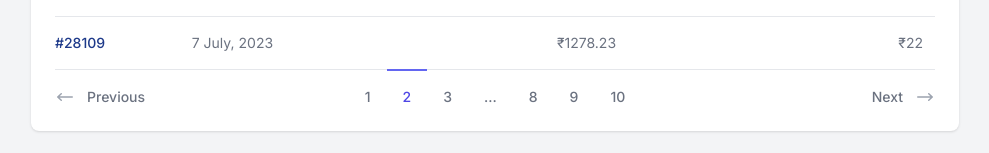
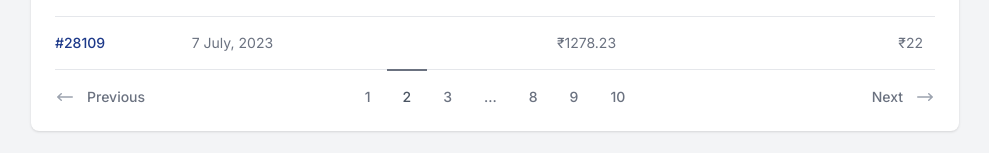
Before and after one commit to thatbeautifuldream/dukaan-payments-dashboard, a Next.js app: page / in a window 1280 px wide. Shown: the part 1448-1601 px from the top of the page, without its empty margins (289-1278 px from the left). Built offline with nearby package versions, Linux system fonts and the light colour scheme.

Commit message:
🐛 FIX: update pagination accent color

```diff
--- a/src/components/ui/pagination.tsx
+++ b/src/components/ui/pagination.tsx
@@ -28,7 +28,7 @@ export default function Pagination() {
         {/* Current: "border-indigo-500 text-indigo-600", Default: "border-transparent text-gray-500 hover:text-gray-700 hover:border-gray-300" */}
         <a
           href="#"
-          className="inline-flex items-center border-t-2 border-indigo-500 px-4 pt-4 text-sm font-medium text-indigo-600"
+          className="inline-flex items-center border-t-2 border-gray-500 px-4 pt-4 text-sm font-medium text-gray-600"
           aria-current="page"
         >
           2
```
